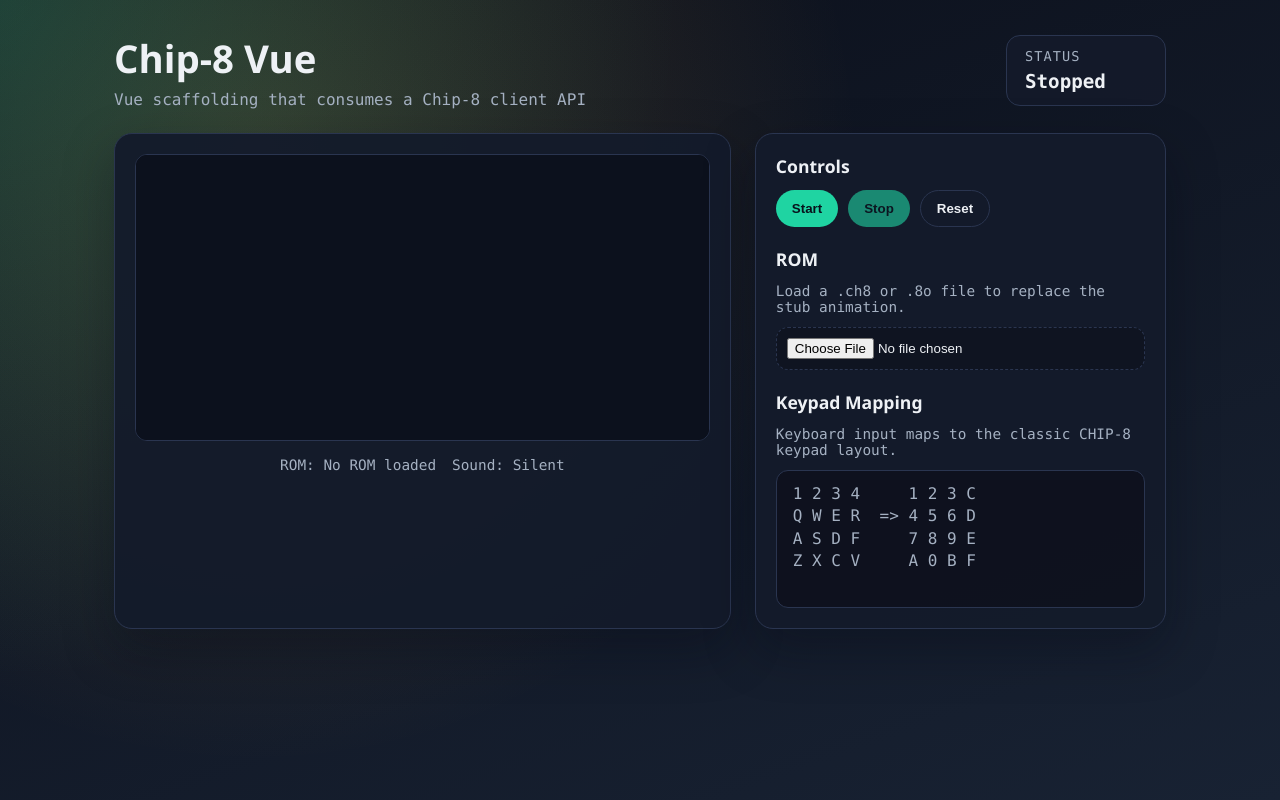
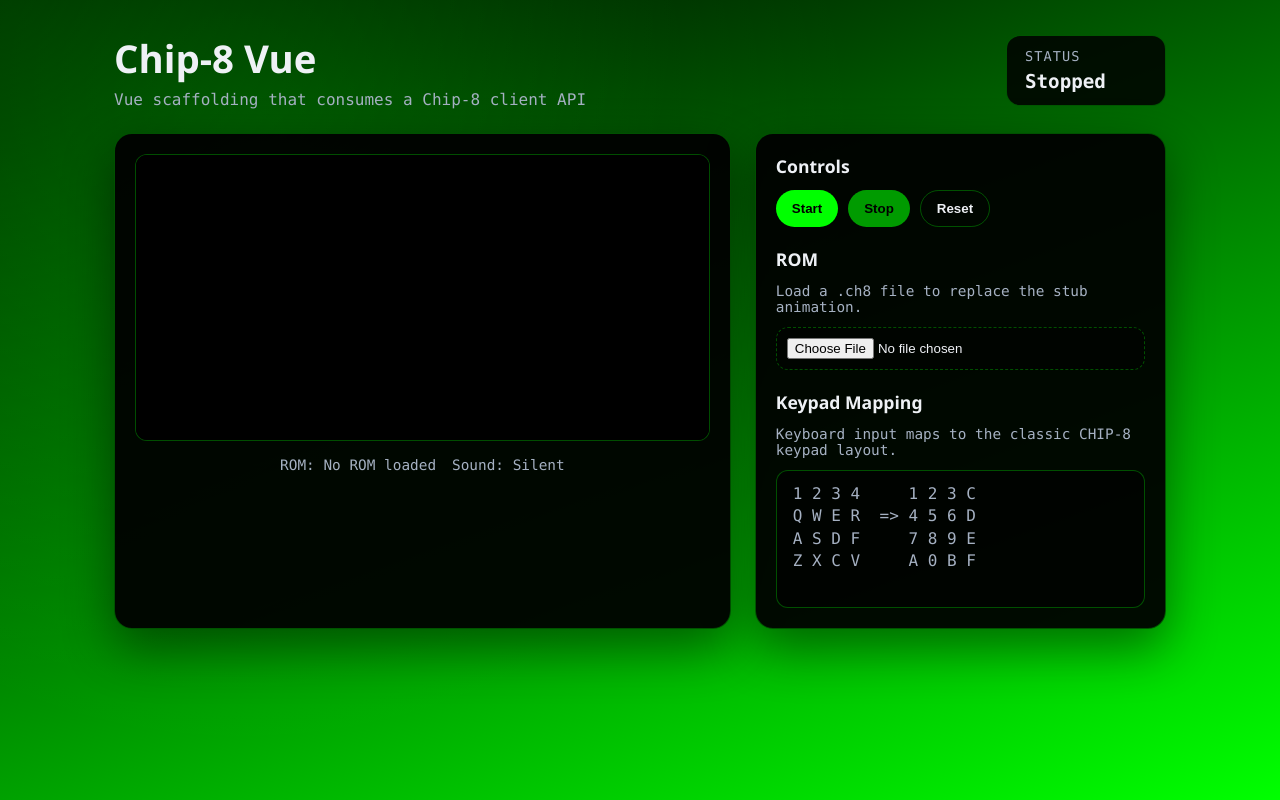
Before and after one commit to nebulous-code/chip8-vue, a Vue app: page / in a window 1280 px wide. Built offline with nearby package versions, Linux system fonts and the light colour scheme.

Commit message:
Cleaned up the appearance of the app.

```diff
--- a/src/App.vue
+++ b/src/App.vue
@@ -51,11 +51,11 @@
 
         <div class="controls__group">
           <h2 class="controls__title">ROM</h2>
-          <p class="controls__hint">Load a .ch8 or .8o file to replace the stub animation.</p>
+          <p class="controls__hint">Load a .ch8 file to replace the stub animation.</p>
           <input
             class="file-input"
             type="file"
-            accept=".ch8,.8o"
+            accept=".ch8"
             @change="handleRomChange"
           />
         </div>
@@ -216,12 +216,11 @@ function renderFrame(): void {
 
   for (let index = 0; index < framebuffer.length; index += 1) {
     const isOn = framebuffer[index] === 1;
-    const color = isOn ? 214 : 12;
     const offset = index * 4;
 
-    target[offset] = color;
-    target[offset + 1] = isOn ? 214 : 17;
-    target[offset + 2] = isOn ? 162 : 29;
+    target[offset] = 0;
+    target[offset + 1] = isOn ? 255 : 0;
+    target[offset + 2] = 0;
     target[offset + 3] = 255;
   }
 
--- a/src/styles.css
+++ b/src/styles.css
@@ -1,14 +1,14 @@
 /* This section defines the palette and typography for the app. */
 :root {
-  --bg-start: #0b0f1a;
-  --bg-end: #182233;
-  --panel: #141b2b;
-  --panel-border: #2a3550;
+  --bg-start: #000000;
+  --bg-end: #00ff00;
+  --panel: #0a0a0a;
+  --panel-border: rgba(0, 255, 0, 0.3);
   --text: #eef1f5;
   --muted: #a5b1c2;
-  --accent: #1fd4a2;
-  --accent-strong: #f4b740;
-  --screen-off: #0a0d16;
+  --accent: #00ff00;
+  --accent-strong: #00ff00;
+  --screen-off: #000000;
   --font-title: "Space Grotesk", "Avenir Next", "Segoe UI", sans-serif;
   --font-body: "IBM Plex Mono", "SFMono-Regular", "Menlo", monospace;
 }
@@ -25,8 +25,8 @@ body {
   color: var(--text);
   font-family: var(--font-body);
   background:
-    radial-gradient(circle at top left, rgba(31, 212, 162, 0.2), transparent 45%),
-    radial-gradient(circle at 20% 20%, rgba(244, 183, 64, 0.18), transparent 50%),
+    radial-gradient(circle at top left, rgba(0, 255, 0, 0.2), transparent 45%),
+    radial-gradient(circle at 20% 20%, rgba(0, 255, 0, 0.12), transparent 50%),
     linear-gradient(160deg, var(--bg-start), var(--bg-end));
 }
 
@@ -71,7 +71,7 @@ body {
 .app__status {
   padding: 12px 18px;
   border-radius: 14px;
-  background: rgba(20, 27, 43, 0.85);
+  background: rgba(0, 0, 0, 0.85);
   border: 1px solid var(--panel-border);
   display: flex;
   flex-direction: column;
@@ -101,11 +101,11 @@ body {
 
 /* This panel style provides a shared card appearance. */
 .panel {
-  background: rgba(20, 27, 43, 0.95);
+  background: rgba(0, 0, 0, 0.95);
   border: 1px solid var(--panel-border);
   border-radius: 18px;
   padding: 20px;
-  box-shadow: 0 20px 50px rgba(5, 9, 20, 0.35);
+  box-shadow: 0 20px 50px rgba(0, 0, 0, 0.45);
 }
 
 /* This modifier positions the screen panel content. */
@@ -175,7 +175,7 @@ body {
 .button {
   border: none;
   background: var(--accent);
-  color: #08131c;
+  color: #000000;
   padding: 10px 16px;
   border-radius: 999px;
   font-weight: 700;
@@ -193,7 +193,7 @@ body {
 /* This style provides a subtle hover effect. */
 .button:not(:disabled):hover {
   transform: translateY(-1px);
-  box-shadow: 0 12px 25px rgba(31, 212, 162, 0.35);
+  box-shadow: 0 12px 25px rgba(0, 255, 0, 0.35);
 }
 
 /* This variant creates a subdued button style. */
@@ -208,7 +208,7 @@ body {
   padding: 10px;
   border-radius: 12px;
   border: 1px dashed var(--panel-border);
-  background: rgba(10, 13, 22, 0.4);
+  background: rgba(0, 0, 0, 0.4);
   color: var(--text);
 }
 
@@ -217,7 +217,7 @@ body {
   margin: 0;
   padding: 12px 16px;
   border-radius: 12px;
-  background: rgba(10, 13, 22, 0.6);
+  background: rgba(0, 0, 0, 0.6);
   border: 1px solid var(--panel-border);
   color: var(--muted);
   font-family: var(--font-body);
```
